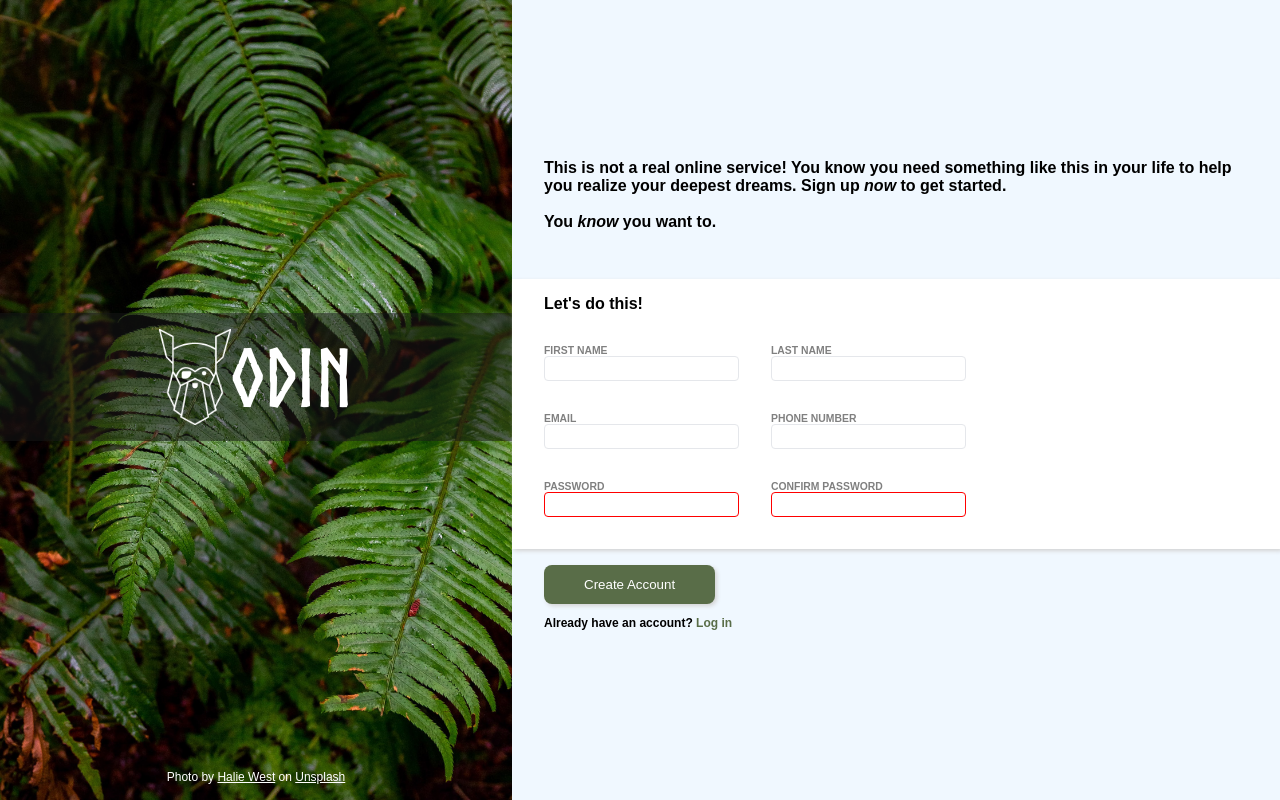
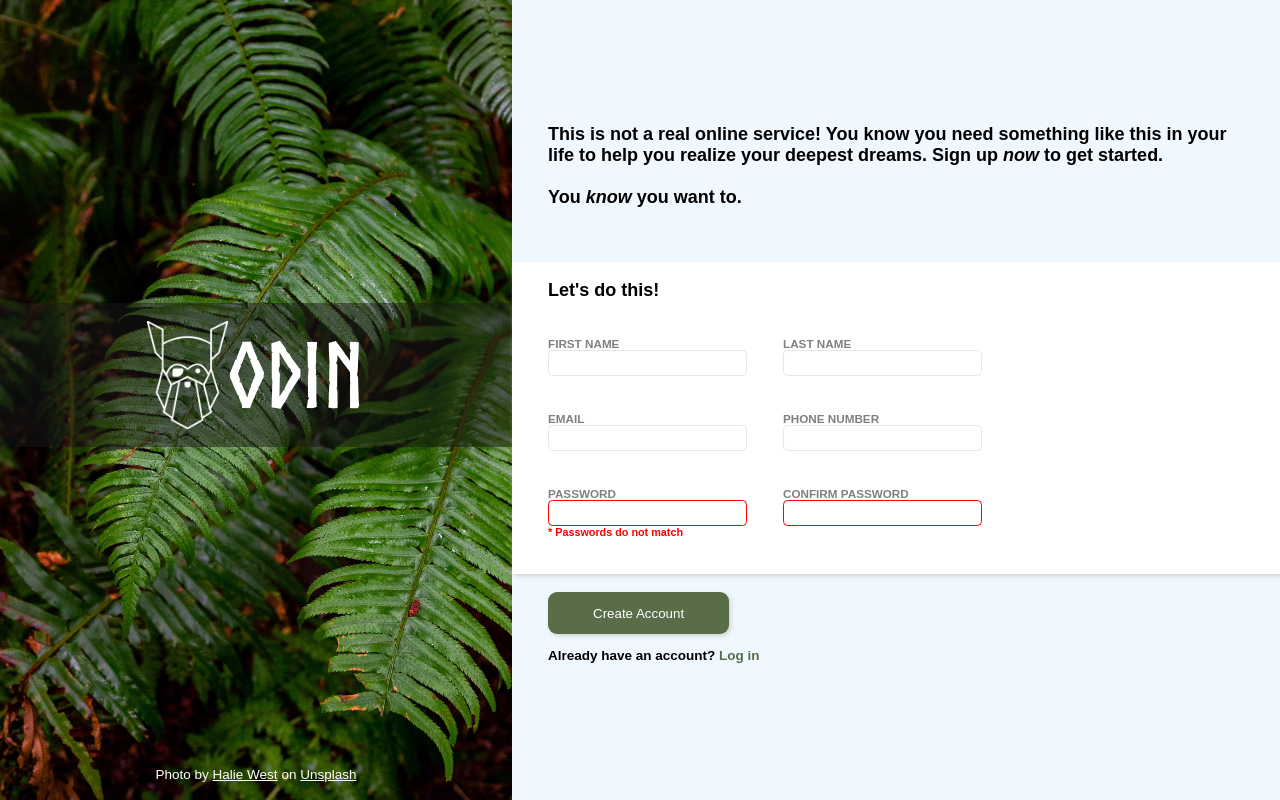
Before and after one commit to Rarstyak/odin-sign-up-form, a plain HTML site: page index.html in a window 1280 px wide. Drawn offline with Linux system fonts and the light colour scheme.

Commit message:
Add password match check

```diff
--- a/css/style.css
+++ b/css/style.css
@@ -5,7 +5,7 @@
 
 :root {
     font-family: Arial, Helvetica, sans-serif;
-    font-size: 16px;
+    font-size: 18px;
     font-weight: bold;
 }
 
@@ -95,6 +95,7 @@ label {
 }
 
 input {
+    font-weight: bold;
     border: 1px solid;
     border-radius: 0.25rem;
     padding: 0.25rem 0.5rem;
@@ -109,6 +110,12 @@ input:focus {
 
 .error {
     border-color: red;
+}
+
+#password-error {
+    color: red;
+    font-size: 0.6rem;
+    font-weight: bold;
 }
 
 button {
--- a/index.html
+++ b/index.html
@@ -24,32 +24,33 @@
                 <p>Let's do this!</p>
                 <div class="entry-row">
                     <div class="entry first">
-                        <label for="userFirst">FIRST NAME</label>
-                        <input id="userFirst" name="first" type="text">
+                        <label for="user-first">FIRST NAME</label>
+                        <input id="user-first" name="first" type="text" required>
                     </div>
                     <div class="entry last">
-                        <label for="userLast">LAST NAME</label>
-                        <input id="userLast" name="last" type="text">
+                        <label for="user-last">LAST NAME</label>
+                        <input id="user-last" name="last" type="text" required>
                     </div>
                 </div>
                 <div class="entry-row">
                     <div class="entry email">
-                        <label for="userEmail">EMAIL</label>
-                        <input id="userEmail" name="email" type="email">
+                        <label for="user-email">EMAIL</label>
+                        <input id="user-email" name="email" type="email" required>
                     </div>
                     <div class="entry phone">
-                        <label for="userPhone">PHONE NUMBER</label>
-                        <input id="userPhone" name="phone" type="tel">
+                        <label for="user-phone">PHONE NUMBER</label>
+                        <input id="user-phone" name="phone" type="tel" pattern="\d{3}[\-]?\d{3}[\-]?\d{4}" required>
                     </div>
                 </div>
                 <div class="entry-row">
                     <div class="entry password">
-                        <label for="userPassword" data-help="* Passwords do not match">PASSWORD</label>
-                        <input id="userPassword" name="password" type="password" class="error">
+                        <label for="user-password">PASSWORD</label>
+                        <input id="user-password" name="password" type="password" class="error" pattern="^(?=.*\d)(?=.*[a-z])(?=.*[A-Z])(?!.*\s).*$" required>
+                        <div id="password-error">* Passwords do not match</div>
                     </div>
                     <div class="entry confirm">
-                        <label for="userConfirmPassword">CONFIRM PASSWORD</label>
-                        <input id="userConfirmPassword" name="confirm" type="password" class="error">
+                        <label for="user-confirm-password">CONFIRM PASSWORD</label>
+                        <input id="user-confirm-password" name="confirm" type="password" class="error" pattern="^(?=.*\d)(?=.*[a-z])(?=.*[A-Z])(?!.*\s).*$" required>
                     </div>
                 </div>
             </div>
@@ -59,5 +60,29 @@
             </div>
         </form>
     </div>
+    <script>
+        const password = document.querySelector("#user-password");
+        const passwordConfirm = document.querySelector("#user-confirm-password");
+        const passwordError = document.querySelector("#password-error");
+
+        console.log(passwordError);
+
+        function passwordMatch(e) {
+            if (password.value === passwordConfirm.value) {
+                passwordError.style.visibility = "hidden";
+                password.className = "";
+                passwordConfirm.className = "";
+                return 1;
+            } else {
+                passwordError.style.visibility = "visible";
+                password.className = "error";
+                passwordConfirm.className = "error";
+                return 0;
+            }
+        }
+
+        password.addEventListener("input", passwordMatch);
+        passwordConfirm.addEventListener("input", passwordMatch);
+    </script>
 </body>
 </html>
```
